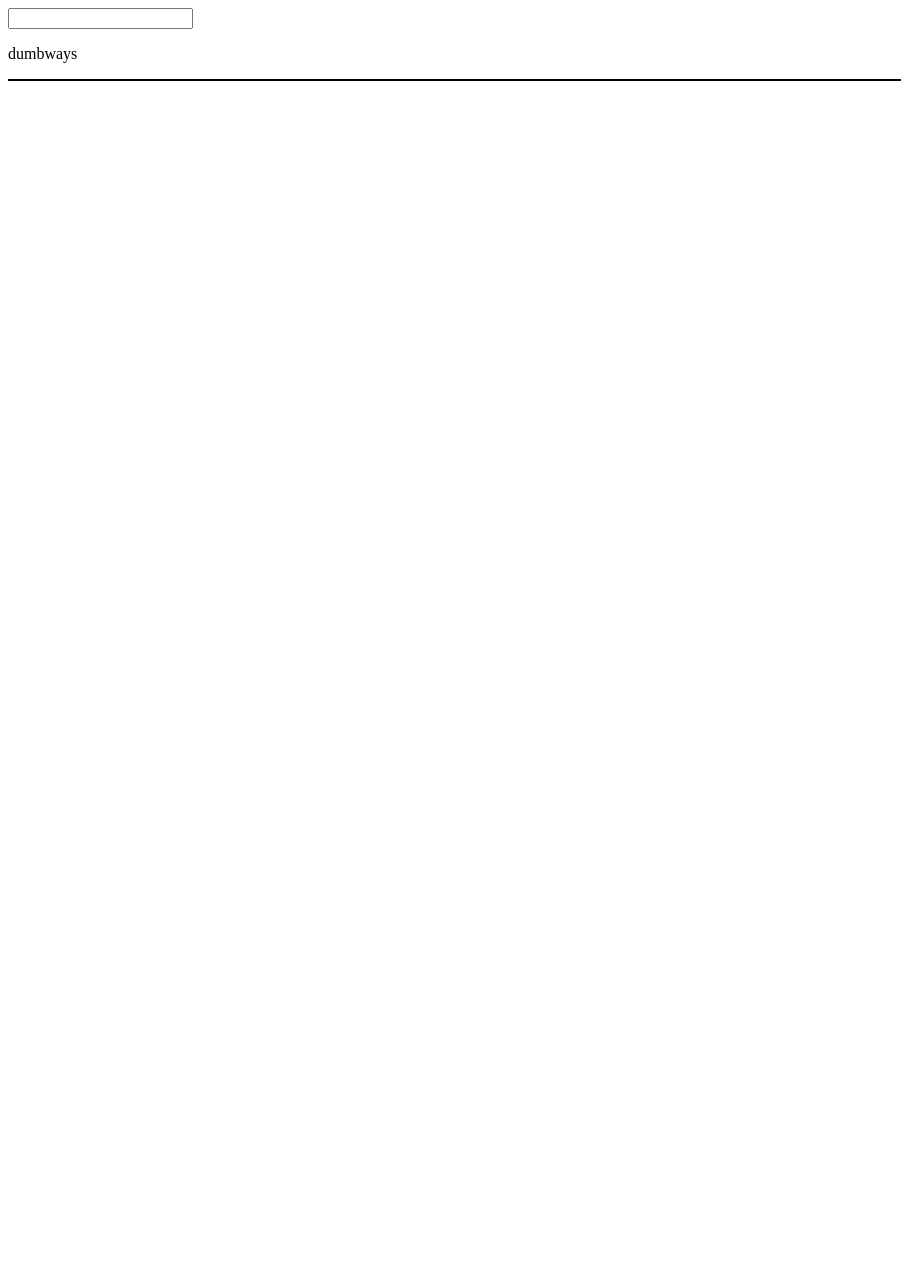
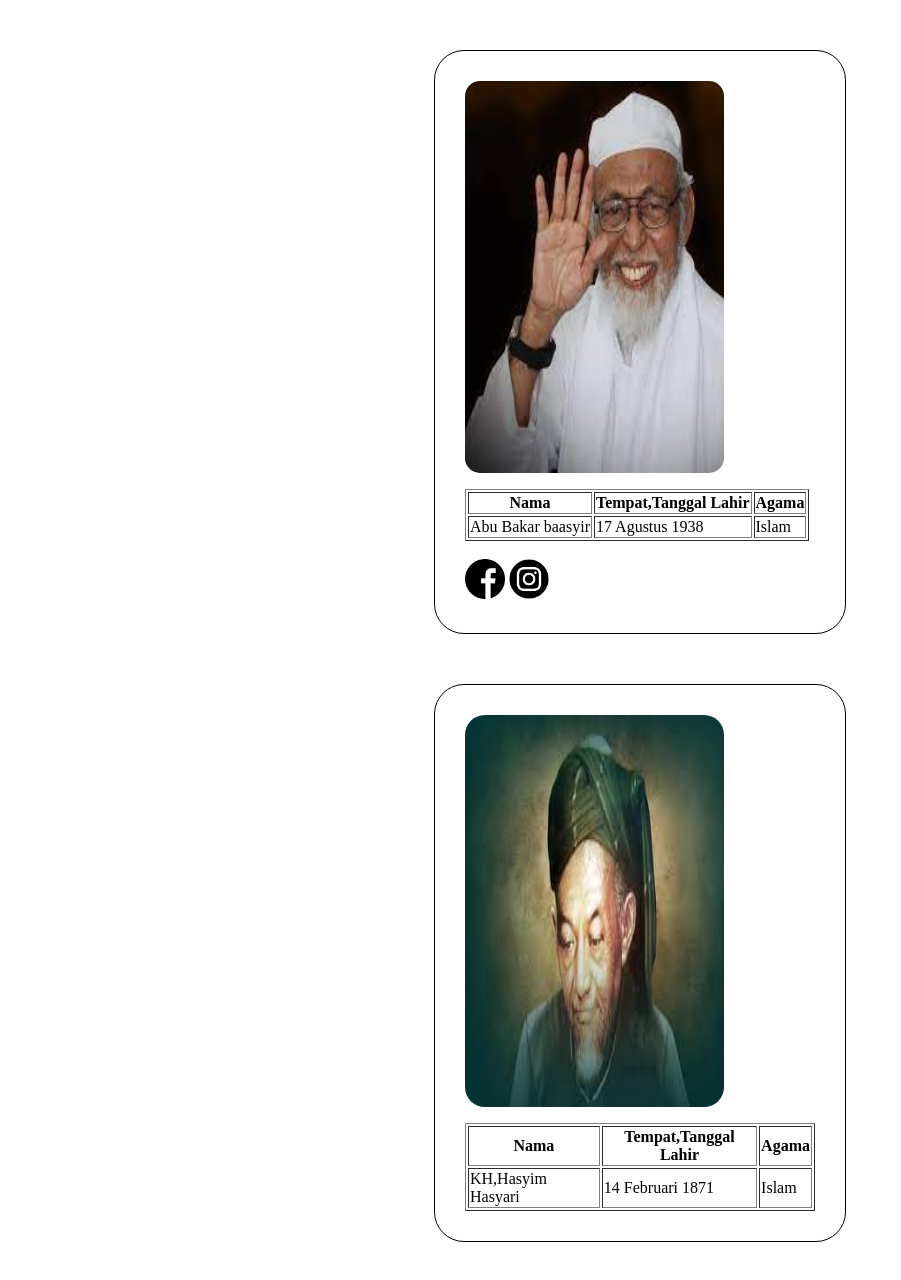
Before and after one commit to ardiyanto01/Projek-dumbway, a plain HTML site: page index.html in a window 1280 px wide. Shown: the whole page, without its empty margins (0-901 px from the left). Before the commit the page ends 800 px from the top, so only its background shows below. Drawn offline with Linux system fonts and the light colour scheme.

Commit message:
ini update

```diff
--- a/index.html
+++ b/index.html
@@ -1,15 +1,62 @@
 <html>
     <head>
-        <title>Personal web</title>
+         <title>Personal Web</title>
     </head>
     <body>
-      <input type="text">
-      <div></div>
-     <table></table>
-     <p>dumbways</p>
+        <div style= "
+        border: 1px solid black;width: 20% ;
+        width:350px;
+        margin:50px auto;
+        padding:30px;
+        border-radius:30px; ">
+            <img style="width: 74%; height:50%; border-radius: 15px;", src="asset/image/abu bakar baasyir.jpeg">
+
+            </h1>
+
+            </p>
+
+          <table border="1px">
+
+            <tr>
+                <th>Nama</th>
+                <th>Tempat,Tanggal Lahir</th>
+                <th>Agama</th>
+            </tr>
+            <tr>
+                <td>Abu Bakar baasyir</td>
+                <td>17 Agustus 1938</td>
+                <td>Islam</td>
+            </tr>
+          </table> <br>
+            <img style="width: 40px; height:40px;" src="asset/icon/facebook.png">
+            <img style="width: 40px; height:40px;" src="asset/icon/instagram.png" >
+
+        </div>
+        <div style= "
+        border: 1px solid black;width: 20% ;
+        width:350px;
+        margin:50px auto;
+        padding:30px;
+        border-radius:30px ">
+            <img style="width: 74%; height:50%; border-radius: 20px", src="asset/image/hasyimhasyari.jpeg" >
 
 
-    <div style="border: 1px solid black" ></div>
 
+            </p>
+          <table border="1px" >
+
+            <tr>
+                <th>Nama</th>
+                <th>Tempat,Tanggal Lahir</th>
+                <th>Agama</th>
+            </tr>
+            <tr>
+                <td>KH,Hasyim Hasyari</td>
+                <td>14 Februari 1871</td>
+                <td>Islam</td>
+            </tr>
+          </table>
+
+        </div>
     </body>
 </html>
```
Also changed, not shown: asset/icon/facebook.png (added), asset/icon/instagram.png (added), asset/image/abu bakar baasyir.jpeg (added), asset/image/fadil.jpeg (added), asset/image/hasyimhasyari.jpeg (added), asset/image/najwa.png (added), 2 other files.
